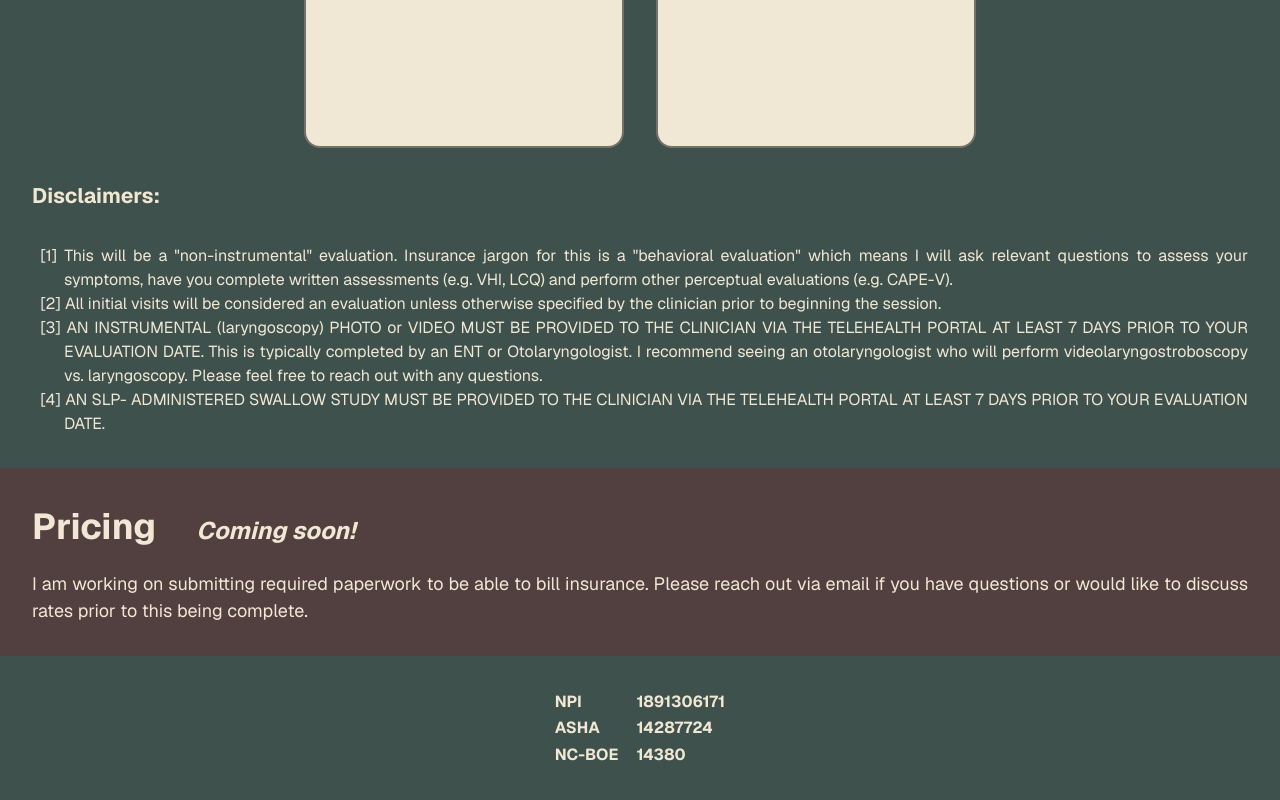
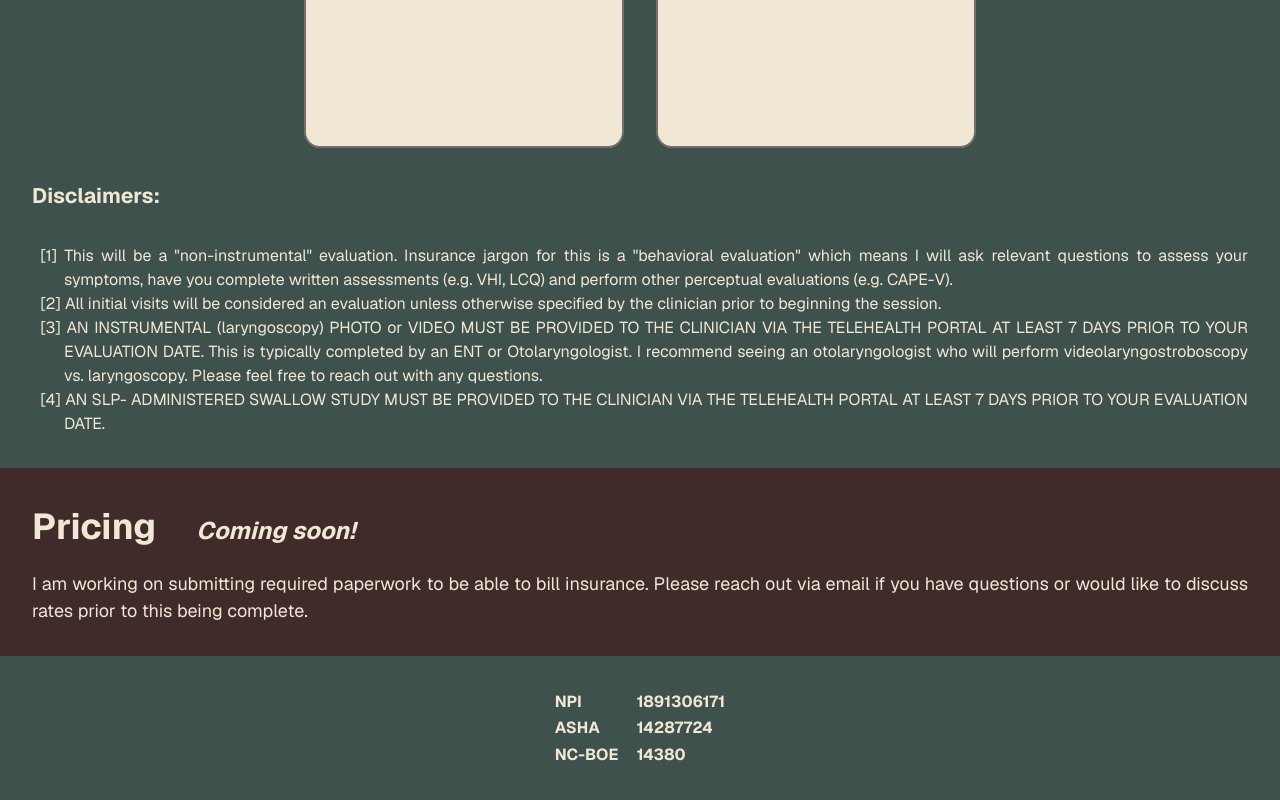
Before and after one commit to ntwilson/annikas-website, a Next.js app: page / in a window 1280 px wide. Shown: the part 1837-2637 px from the top of the page. Built offline with nearby package versions, Linux system fonts and the light colour scheme.

Commit message:
darken the pricing container

```diff
--- a/src/styles/Home.module.css
+++ b/src/styles/Home.module.css
@@ -141,7 +141,7 @@
 }
 
 .pricing-container {
-  background-color: var(--divine-wine);
+  background-color: var(--dark-wine);
 }
 
 .credentials {
--- a/src/styles/globals.css
+++ b/src/styles/globals.css
@@ -14,6 +14,7 @@
   --faded-green: #3f514d;
   --chocolate: #262421;
   --dark-espresso: #322f2b;
+  --dark-wine: #402b2a;
 }
 
 html,
```
